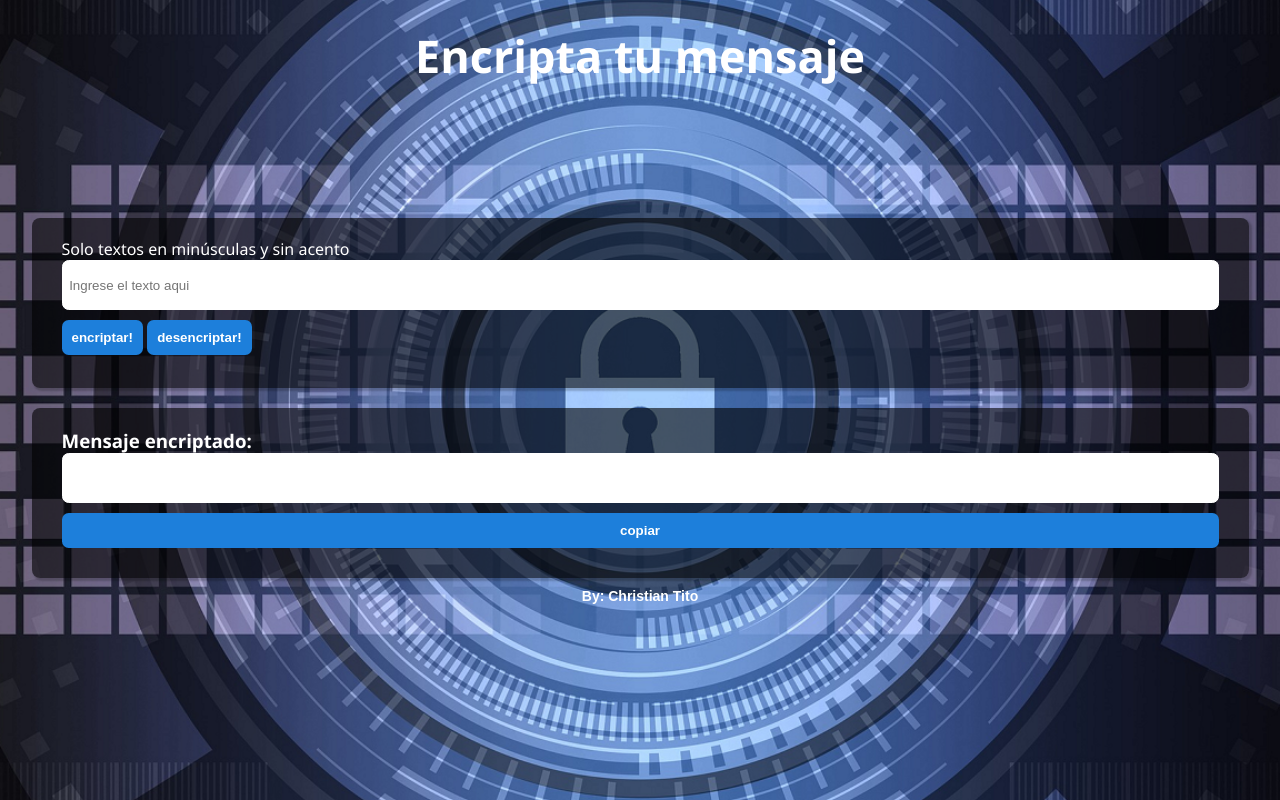
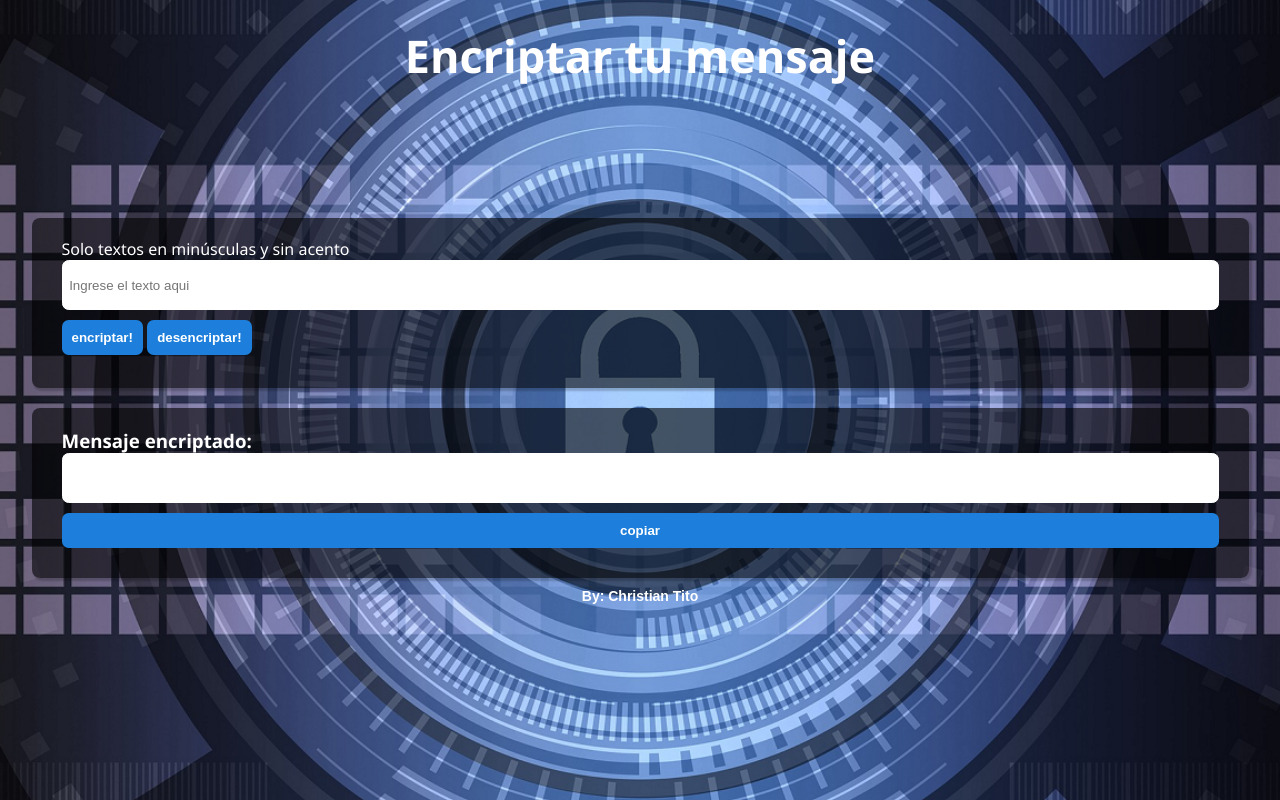
Before and after one commit to indhigo360/primerChallengeEncriptador, a plain HTML site: page index.html in a window 1280 px wide. Drawn offline with Linux system fonts and the light colour scheme.

Commit message:
Modificación en el título

```diff
--- a/index.html
+++ b/index.html
@@ -8,7 +8,7 @@
   <link rel="stylesheet" href="style.css">
 </head>
 <body>
-  <h1 class="titulo">Encripta tu mensaje</h1>
+  <h1 class="titulo">Encriptar tu mensaje</h1>
 
   <main class="main">
     <section class="form box">
```
